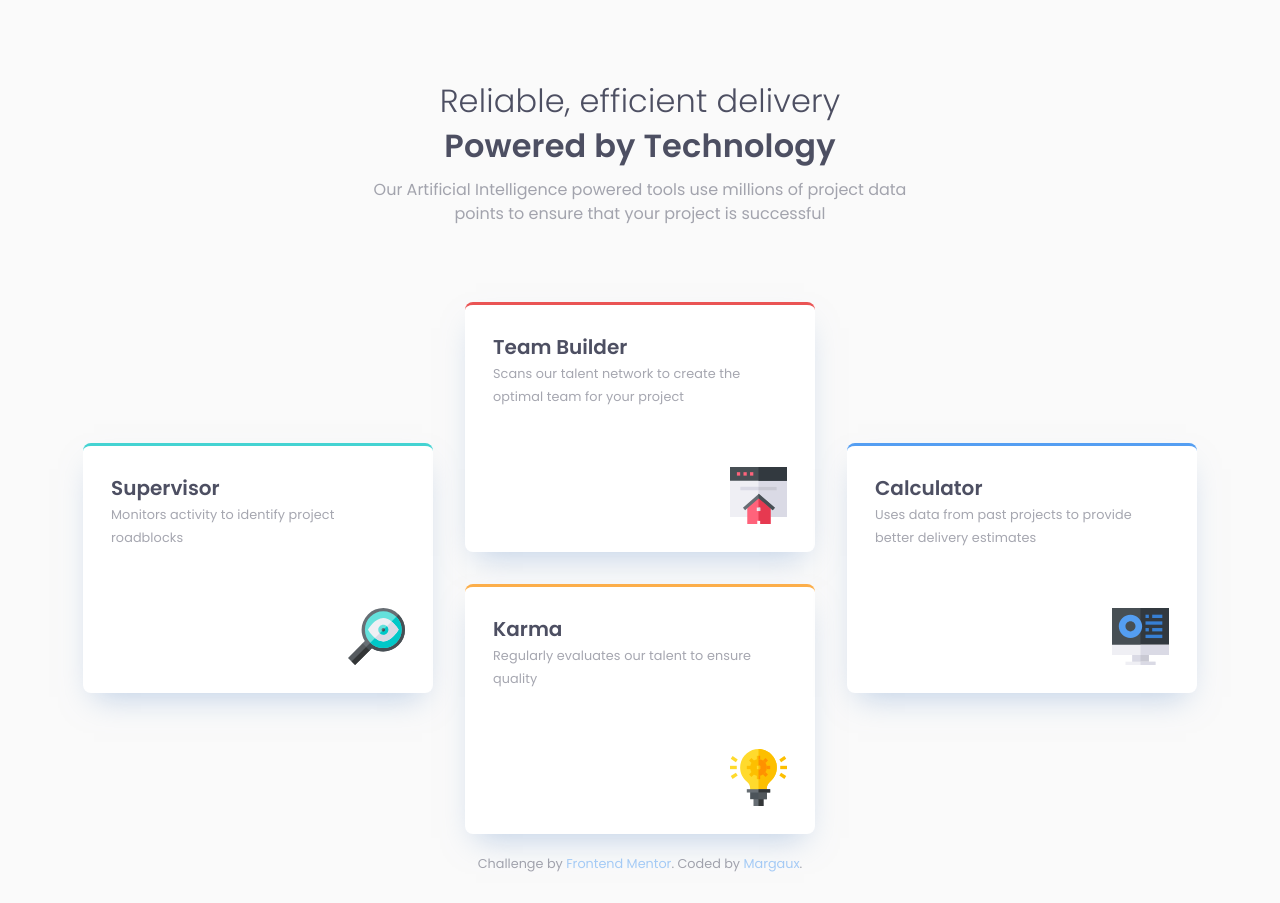
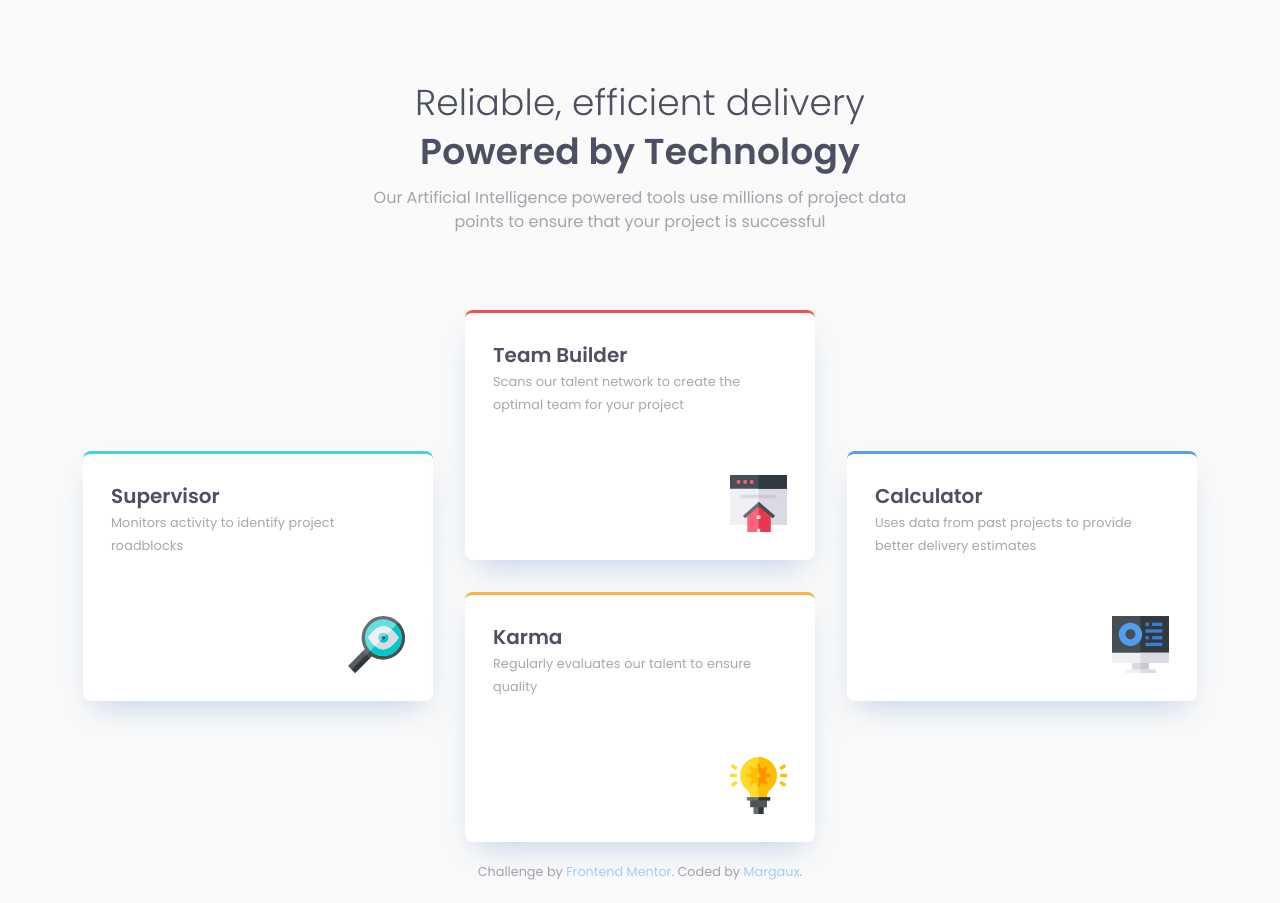
Before and after one commit to margaux-works/frontend_mentor_four-card-feature, a plain HTML site: page index.html in a window 1280 px wide. Drawn offline with Linux system fonts and the light colour scheme.

Commit message:
Updated README

```diff
--- a/css/styles.css
+++ b/css/styles.css
@@ -182,4 +182,9 @@ h3 {
     grid-area: r;
     align-self: center;
   }
+
+  h1,
+  h2 {
+    font-size: 2.25rem;
+  }
 }
```
Also changed, not shown: img/screenshot_desktop.png (added), img/screenshot_mobile.png (added), 1 other file.
